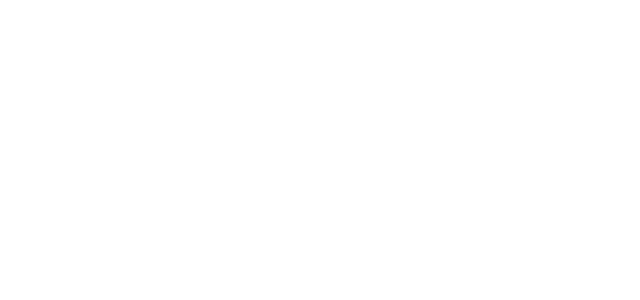
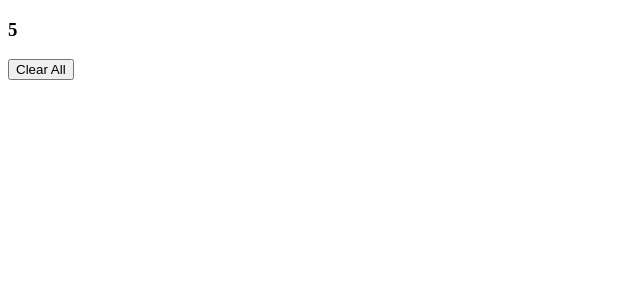
Before and after one commit to ImKetan1610/practice_basicReact, a React (Create React App) app in the folder birthday-reminder/: page / in a window 1280 px wide. Shown: the top 300 px of the page, without its empty margins (0-640 px from the left). Built offline with nearby package versions, Linux system fonts and the light colour scheme.

Commit message:
updated: List

```diff
--- a/birthday-reminder/src/App.js
+++ b/birthday-reminder/src/App.js
@@ -1,18 +1,17 @@
-import React, {useState} from 'react';
-import data from './data';
+import React, { useState } from "react";
+import data from "./data";
 
-import './App.css';
-
+import "./App.css";
 
 function App() {
-  let [people, setPeople] = useState(data)
+  let [people, setPeople] = useState(data);
   return (
     <main>
-      <section className='container'>
-
+      <section className="container">
+        <h3>{people.length}</h3>
+        <button onClick={()=>setPeople([])}>Clear All</button>
       </section>
     </main>
-
   );
 }
 
```
Also changed, not shown: birthday-reminder/src/List.js (added, +21 -0 lines).
